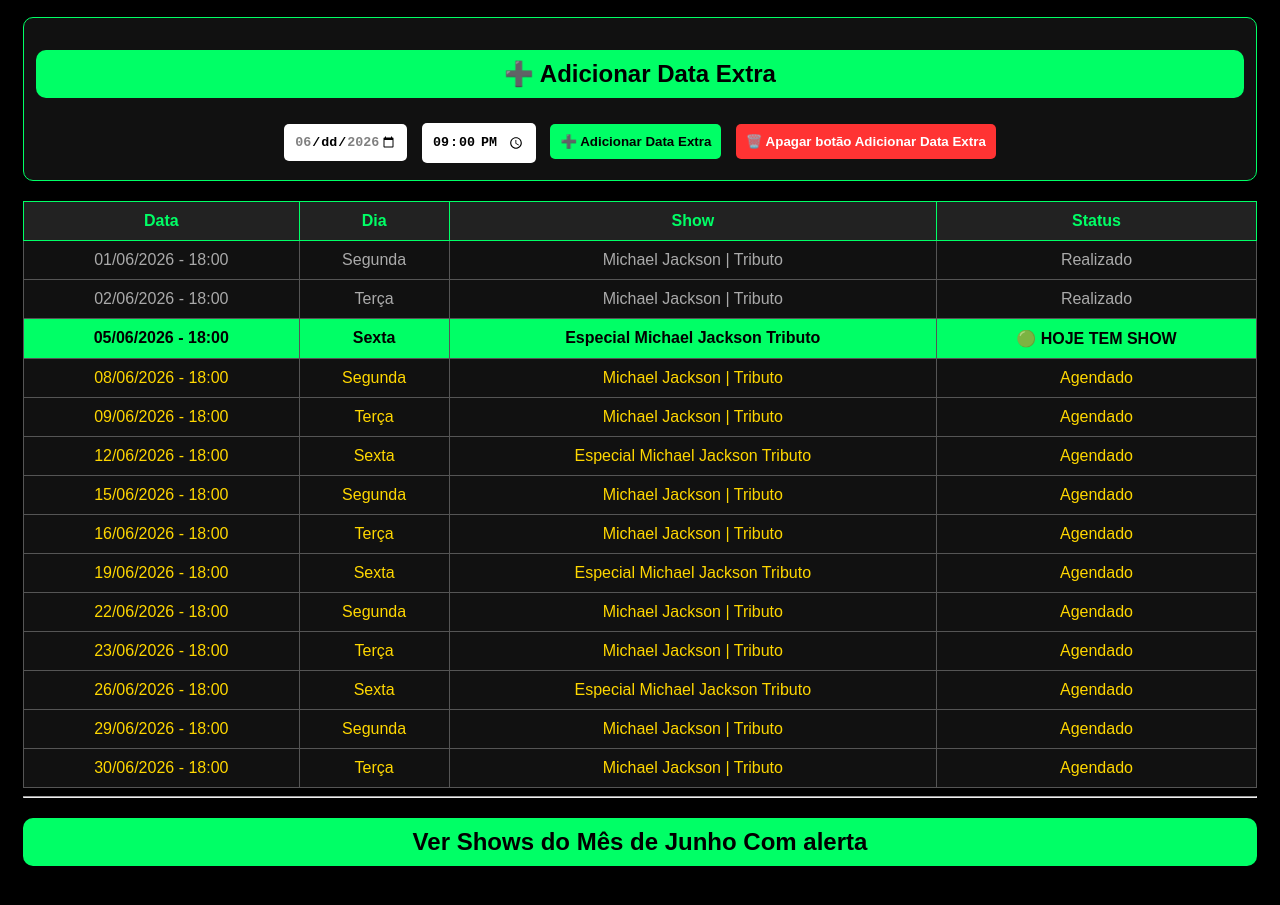
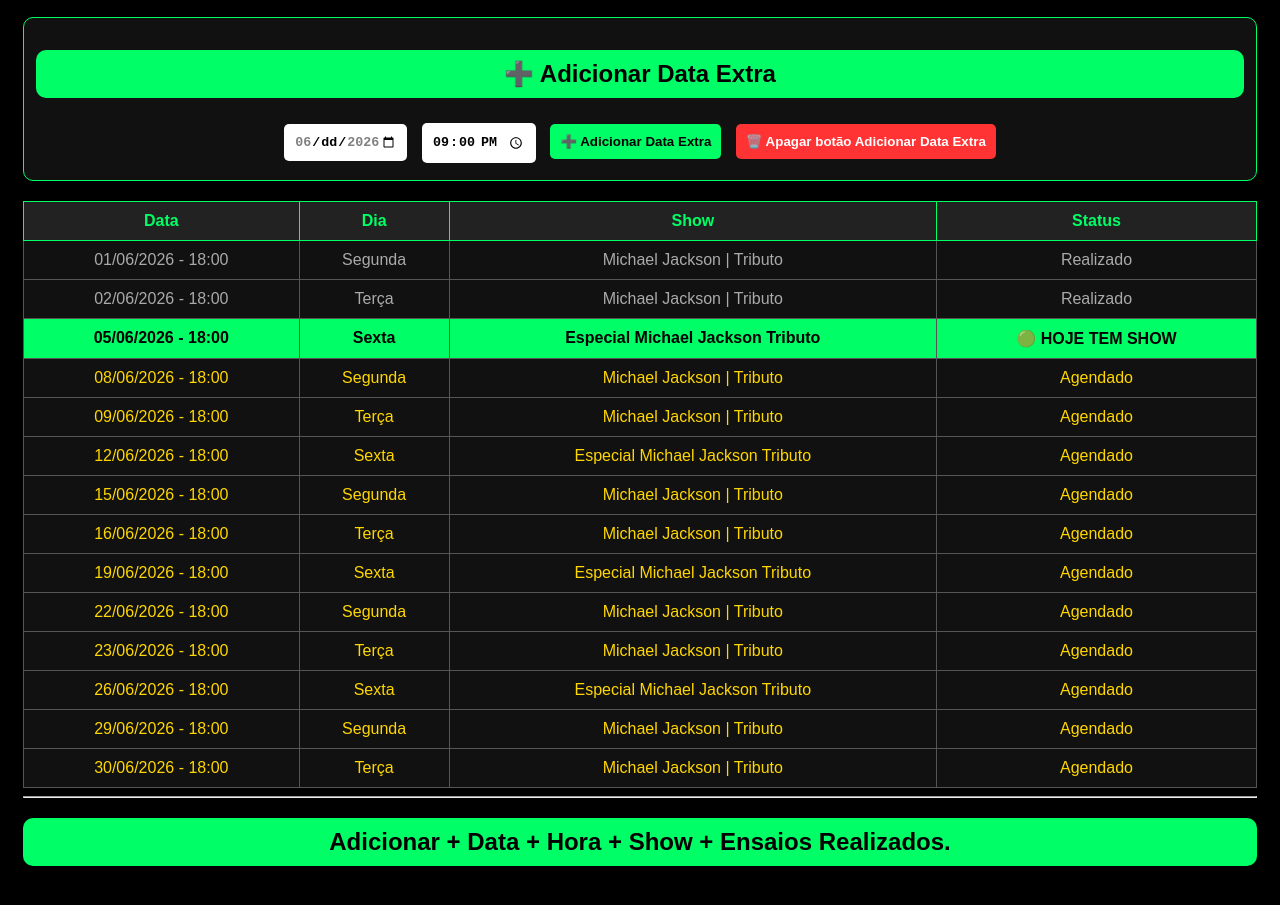
Before and after one commit to edskate/Pontua-o_de_Chegada, a plain HTML site: page index03.html in a window 1280 px wide. Shown: the part 175-1080 px from the top of the page. Drawn offline with Linux system fonts and the light colour scheme.

Commit message:
Atualizado

```diff
--- a/index03.html
+++ b/index03.html
@@ -280,6 +280,6 @@
 </script>
 
 <hr>
-<a href="index05.html"><h2>Ver Shows do Mês de Junho Com alerta</h2></a>
+<a href="index05.html"><h2>Adicionar + Data + Hora + Show + Ensaios Realizados.</h2></a>
 </body>
 </html>
```
